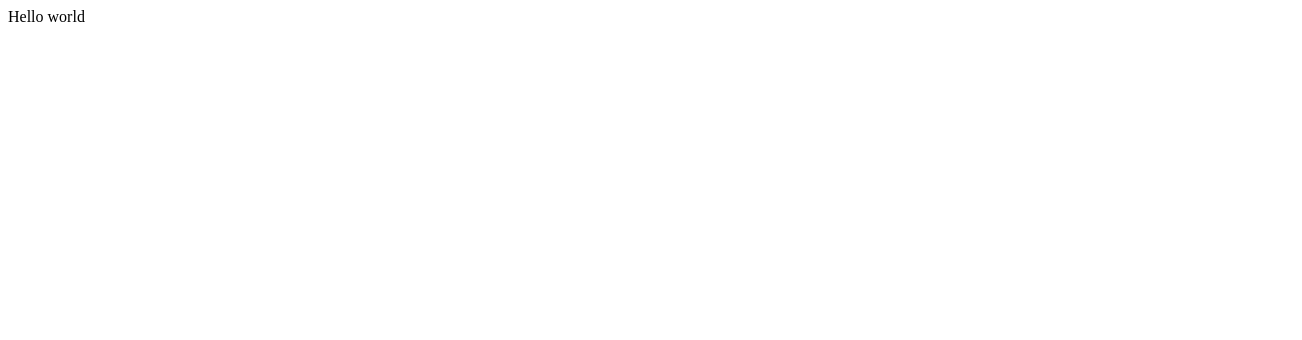
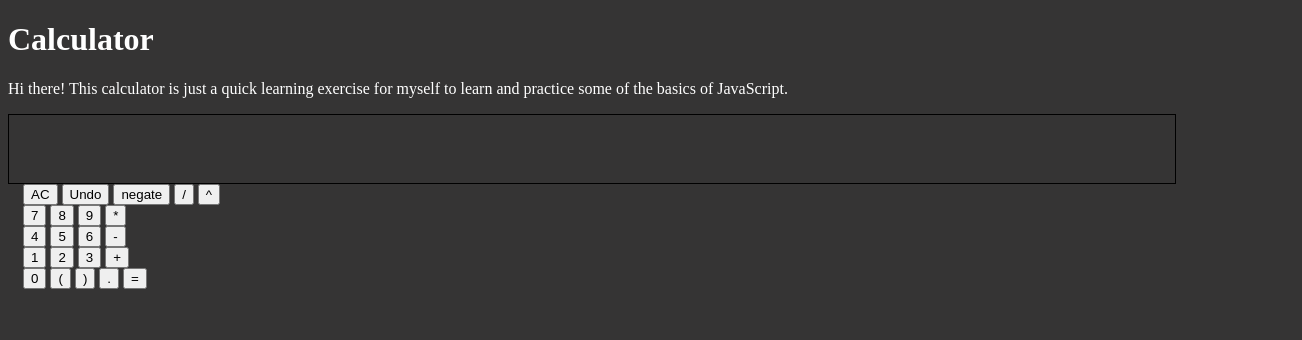
Before and after one commit to MidLanerST/LearningJS, a plain HTML site: page index.html in a window 1280 px wide. Shown: the whole page, 1302 px wide, since content can reach past the window. Drawn offline with nearby package versions, Linux system fonts and the light colour scheme.

Commit message:
Added all basic functions of calculator

```diff
--- a/index.html
+++ b/index.html
@@ -7,7 +7,66 @@
     <link href="style.css" rel="stylesheet" type="text/css" />
   </head>
   <body>
-    Hello world
-    <script src="script.js"></script>
+    <script src="https://cdnjs.cloudflare.com/ajax/libs/mathjs/10.0.1/math.js"></script>
+    <script src="https://cdnjs.cloudflare.com/ajax/libs/expr-eval/2.0.2/bundle.min.js"></script>
+    <script src="https://cdnjs.cloudflare.com/ajax/libs/jquery/3.6.0/jquery.min.js"></script>
+    <script src="script.js">
+    </script>
+
+    <h1 style="color:white">Calculator</h1>
+    <p style="color:white">Hi there! This calculator is just a quick learning exercise for myself to learn and practice some of the basics of JavaScript.</p>
+
+    <div>
+    </div>
+
+
+    <div class='py-5'>
+        <div class = 'heading', id='Begin'>
+            <p id = '1'></p>
+        </div>
+
+        <div class='container'>
+            <div class='row'>
+                <div class='col'>
+                    <button onclick="clearAll()">AC</button>
+                    <button onclick="undoAdjust()">Undo</button>
+                    <button onclick="negateValue()">negate</button>
+                    <button onclick="setOperation('/')">/</button>
+                    <button onclick="setOperation('^')">^</button>
+
+                </div>
+
+                <div class='col'>
+                    <button onclick="adjustValue(7)">7</button>
+                    <button onclick="adjustValue(8)">8</button>
+                    <button onclick="adjustValue(9)">9</button>
+                    <button onclick="setOperation('*')">*</button>
+                </div>
+
+                <div class='col'>
+                    <button onclick="adjustValue(4)">4</button>
+                    <button onclick="adjustValue(5)">5</button>
+                    <button onclick="adjustValue(6)">6</button>
+                    <button onclick="setOperation('-')">-</button>
+                </div>
+
+                <div class='col'>
+                    <button onclick="adjustValue(1)">1</button>
+                    <button onclick="adjustValue(2)">2</button>
+                    <button onclick="adjustValue(3)">3</button>
+                    <button onclick="setOperation('+')">+</button>
+                </div>
+
+                <div class='col'>
+                    <button onclick="adjustValue(0)">0</button>
+                    <button onclick="adjustValue('(')">(</button>
+                    <button onclick="adjustValue(')')">)</button>
+                    <button onclick="adjustValue('.')">.</button>
+                    <button onclick="performCalc()">=</button>
+                </div>
+            <div>
+        </div>
+    </div>
+
   </body>
 </html>
--- a/script.js
+++ b/script.js
@@ -0,0 +1,131 @@
+
+// From here - Actual
+
+
+
+var phase = 1;
+
+
+//
+function createNumOrOp()
+{
+    phase++;
+    var p = document.createElement("p");
+    p.innerText = '';
+    p.id = phase;
+    document.getElementById('Begin').appendChild(p)
+}
+
+
+//
+function adjustValue(number)
+{
+    if((phase % 2 == 0))
+    {
+        createNumOrOp()
+    }
+
+    var to_adjust = document.getElementById(phase);
+    to_adjust.innerText = to_adjust.innerText.concat(number);
+}
+
+
+//
+function setOperation(op)
+{
+
+    if(document.getElementById(1).innerText != '')
+    {
+        if(!(phase % 2 == 0))
+        {
+            createNumOrOp()
+        }
+
+        var to_adjust = document.getElementById(phase);
+        to_adjust.innerText = op;
+    }
+}
+
+
+
+//
+function negateValue()
+{
+
+    if(!(phase % 2 == 0))
+    {
+        var to_adjust = document.getElementById(phase);
+
+        if (to_adjust.innerText.search('-') == 0)
+        {
+            to_adjust.innerText= to_adjust.innerText.slice(1, to_adjust.innerText.length);
+        }
+
+        else
+        {
+            to_adjust.innerText= '-'.concat(to_adjust.innerText);
+        }
+    }
+
+}
+
+
+//
+function stringToNumber(id)
+{
+
+    switch (id)
+    {
+        // Something
+    }
+
+}
+
+
+//
+function undoAdjust()
+{
+
+    var to_adjust = document.getElementById(phase);
+
+    to_adjust.innerText= to_adjust.innerText.slice(0,to_adjust.innerText.length-1);
+
+    if( (phase > 1) && (to_adjust.innerText == '') )
+    {
+        phase--;
+        document.getElementById('Begin').removeChild(to_adjust);
+        //to_adjust = document.getElementById(phase);
+    }
+}
+
+
+//
+function clearAll()
+{
+    for(phase; phase > 1; phase--)
+    {
+        var to_adjust = document.getElementById(phase);
+        document.getElementById('Begin').removeChild(to_adjust);
+    }
+    document.getElementById(1).innerText = '';
+}
+
+
+//
+function performCalc()
+{
+    var equation = '';
+    var total  = 0;
+
+    for(let i = 1; i <= phase; i++)
+    {
+        equation = equation.concat(document.getElementById(i).innerText);
+    }
+
+    clearAll()
+    document.getElementById(1).innerText = math.evaluate(equation)
+
+    //console.log(math.evaluate(equation))
+    //console.log(equation);
+
+}
--- a/style.css
+++ b/style.css
@@ -0,0 +1,48 @@
+body{
+    background-color: rgb(53, 52, 52);
+}
+
+p {
+    color: white;
+}
+
+div {
+    display: block;
+}
+
+.py-5 {
+    padding-bottom: 3rem !important;
+  }
+
+.row {
+    display: flex;
+    flex-wrap: wrap;
+    margin-right: -15px;
+    margin-left: -15px;
+}
+
+.col {
+    position: relative;
+    width: 100%;
+    min-height: 1px;
+    padding-right: 15px;
+    padding-left: 15px;
+}
+
+.container {
+    width: 100%;
+    padding-right: 15px;
+    padding-left: 15px;
+    margin-right: auto;
+    margin-left: auto;
+}
+
+.heading{
+  display: flex;
+  flex-direction: row;
+  justify-content: space-between;
+  width:90%;
+  font-size: 34px;
+  border:1px solid black;
+  padding: 0 14px;
+}
```
